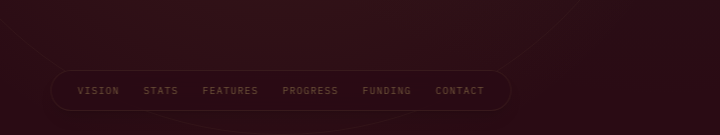
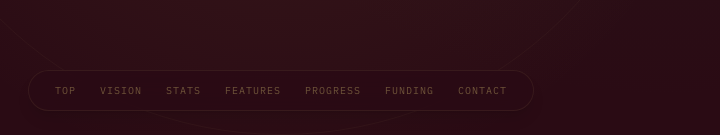
Before and after one commit to gabochie/lutterodt, a Next.js app: page /coming-soon in a window 1280 px wide. Shown: the part 665-800 px from the top of the page, without its empty margins (359-1079 px from the left). Built offline with nearby package versions, Linux system fonts and the light colour scheme; no server answers.

Commit message:
Update page.tsx

```diff
--- a/src/app/coming-soon/page.tsx
+++ b/src/app/coming-soon/page.tsx
@@ -7,7 +7,7 @@ export default function ComingSoonPage() {
   return (
     <>
       {/* Hero */}
-      <section className="relative min-h-screen flex items-center justify-center bg-burgundy-ink overflow-hidden px-6">
+      <section id="top" className="relative min-h-screen flex items-center justify-center bg-burgundy-ink overflow-hidden px-6">
         <div className="absolute inset-0 bg-[radial-gradient(circle_at_50%_50%,rgba(198,161,91,0.10),transparent_60%),radial-gradient(circle_at_80%_20%,rgba(47,74,60,0.20),transparent_50%)] pointer-events-none" />
         <div className="absolute top-1/2 left-1/2 -translate-x-1/2 -translate-y-1/2 w-[800px] h-[800px] border border-gold-dim/8 rounded-full pointer-events-none" />
         <div className="absolute top-1/2 left-1/2 -translate-x-1/2 -translate-y-1/2 w-[500px] h-[500px] border border-gold-dim/6 rounded-full pointer-events-none" />
@@ -205,7 +205,7 @@ export default function ComingSoonPage() {
         </div>
       </section>
       <nav className="fixed bottom-6 left-1/2 -translate-x-1/2 z-50 flex items-center gap-1 bg-burgundy-ink/80 backdrop-blur-md border border-gold-dim/15 rounded-full px-4 py-2 shadow-lg">
-        {(["Vision","Stats","Features","Progress","Funding","Contact"] as const).map((label) => {
+        {(["Top","Vision","Stats","Features","Progress","Funding","Contact"] as const).map((label) => {
           const id = label.toLowerCase();
           return (
             <button
```
